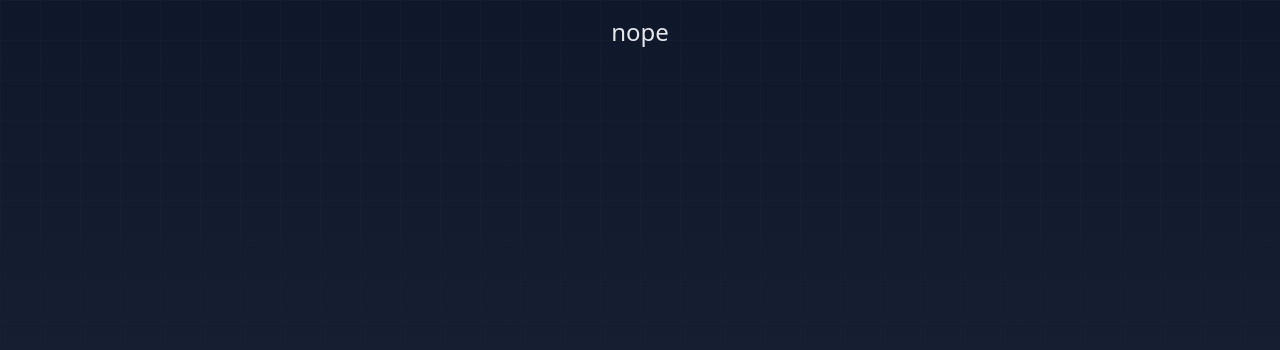
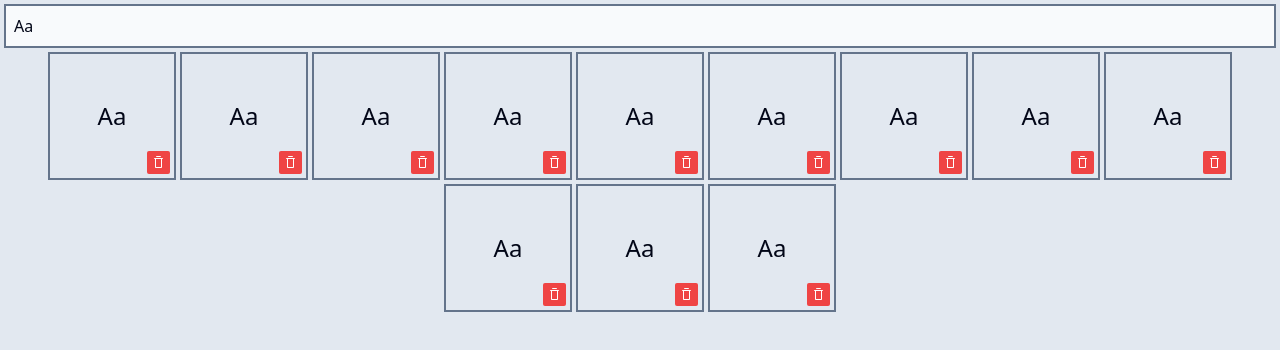
Before and after one commit to ciiqr/font-finder, a Next.js app in the folder apps/web/: page / in a window 1280 px wide. Shown: the top 350 px of the page. Built offline with nearby package versions, Linux system fonts and the light colour scheme.

Commit message:
setup basic ui

```diff
--- a/apps/web/package.json
+++ b/apps/web/package.json
@@ -12,6 +12,7 @@
         "type-check": "tsc --noEmit"
     },
     "dependencies": {
+        "@radix-ui/react-icons": "1.3.0",
         "@t3-oss/env-nextjs": "0.6.0",
         "@tanstack/react-query": "4.29.19",
         "next": "13.4.7",
--- a/apps/web/src/pages/_document.tsx
+++ b/apps/web/src/pages/_document.tsx
@@ -6,40 +6,10 @@ export default function Document() {
             <Head>
                 <link rel="icon" href="/favicon.ico" />
             </Head>
-            <body className="text-gray-200">
-                <Background />
+            <body className="bg-slate-200 text-slate-950">
                 <Main />
                 <NextScript />
             </body>
         </Html>
     );
 }
-
-function Background() {
-    return (
-        <div className="fixed -z-10 h-full w-full bg-gradient-to-t from-slate-800 to-slate-900">
-            <div
-                className="h-full w-full [mask-image:linear-gradient(180deg,white,rgba(255,255,255,0))]"
-                style={{
-                    backgroundSize: "40px 40px",
-                    backgroundImage: `
-                        linear-gradient(to right, rgba(255,255,255,.02) 1px, transparent 1px),
-                        linear-gradient(to bottom, rgba(255,255,255,.02) 1px, transparent 1px)
-                    `,
-                }}
-            />
-            {/* <div
-                className="fixed -left-1/2 -top-1/2 -rotate-12"
-                style={{
-                    width: "200%",
-                    height: "200%",
-                    backgroundSize: "314px 314px",
-                    backgroundImage: `
-                        linear-gradient(to right, rgba(255,255,255,.02) 1px, transparent 1px),
-                        linear-gradient(to bottom, rgba(255,255,255,.02) 1px, transparent 1px)
-                    `,
-                }}
-            /> */}
-        </div>
-    );
-}
--- a/apps/web/src/pages/index.tsx
+++ b/apps/web/src/pages/index.tsx
@@ -1,7 +1,23 @@
+import { TrashIcon } from "@radix-ui/react-icons";
 import Head from "next/head";
+import { useState } from "react";
 
 export default function Home() {
-    const fonts = [{ id: "nope" }];
+    const [text, setText] = useState("Aa");
+    const fonts = [
+        { id: "nope" },
+        { id: "yep" },
+        { id: "yep-1" },
+        { id: "yep-2" },
+        { id: "yep-3" },
+        { id: "yep-4" },
+        { id: "yep-5" },
+        { id: "yep-6" },
+        { id: "yep-7" },
+        { id: "yep-8" },
+        { id: "yep-9" },
+        { id: "yep-10" },
+    ];
 
     return (
         <>
@@ -9,16 +25,41 @@ export default function Home() {
                 <title>font-finder</title>
                 <link rel="icon" href="/favicon.png" />
             </Head>
-            <main className="container mx-auto flex flex-col items-center p-4">
+            <main className="flex flex-col p-1">
+                <input
+                    className="border-2 border-slate-500 bg-slate-50 p-2"
+                    value={text}
+                    onChange={(e) => setText(e.target.value)}
+                />
+                <div className="flex flex-row flex-wrap justify-center gap-1 py-1">
                     {fonts.length > 0 ? (
                         fonts.map((font) => (
-                        <p key={font.id} className="text-2xl">
-                            {font.id}
-                        </p>
+                            <div
+                                key={font.id}
+                                className="relative flex aspect-square w-32 items-center justify-center overflow-hidden border-2 border-slate-500"
+                                title={font.id}
+                            >
+                                <span
+                                    key={font.id}
+                                    className=" text-center text-2xl"
+                                >
+                                    {text}
+                                </span>
+                                <button
+                                    className="absolute bottom-1 right-1 rounded-sm bg-red-500 p-1 text-white"
+                                    type="button"
+                                    onClick={() => {
+                                        console.log("delete", font.id);
+                                    }}
+                                >
+                                    <TrashIcon />
+                                </button>
+                            </div>
                         ))
                     ) : (
                         <p className="text-2xl">no guys?</p>
                     )}
+                </div>
             </main>
         </>
     );
```
Also changed, not shown: 1 other file (tests, documents, lock files or other folders). Lines whose indentation alone changed are shown as unchanged.
